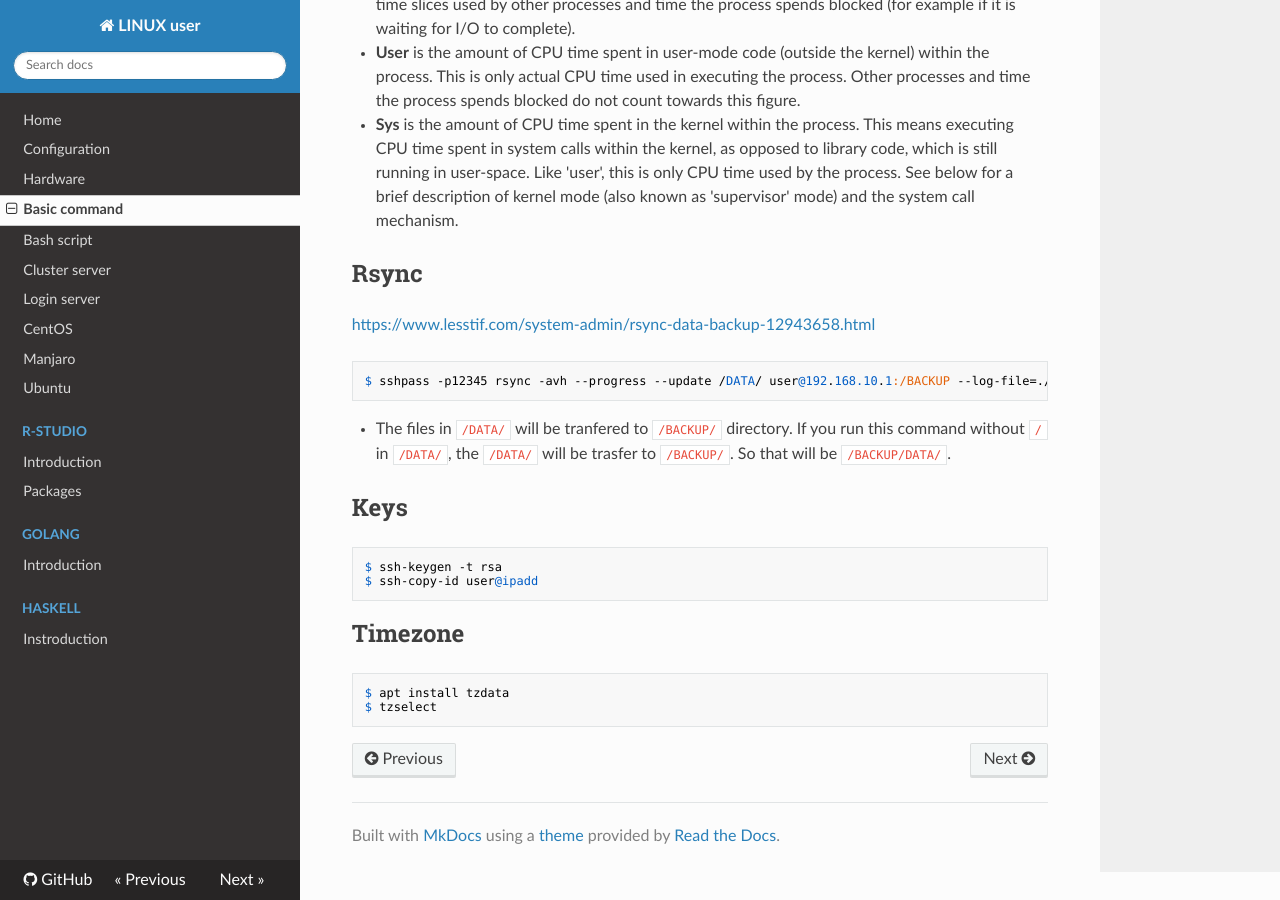
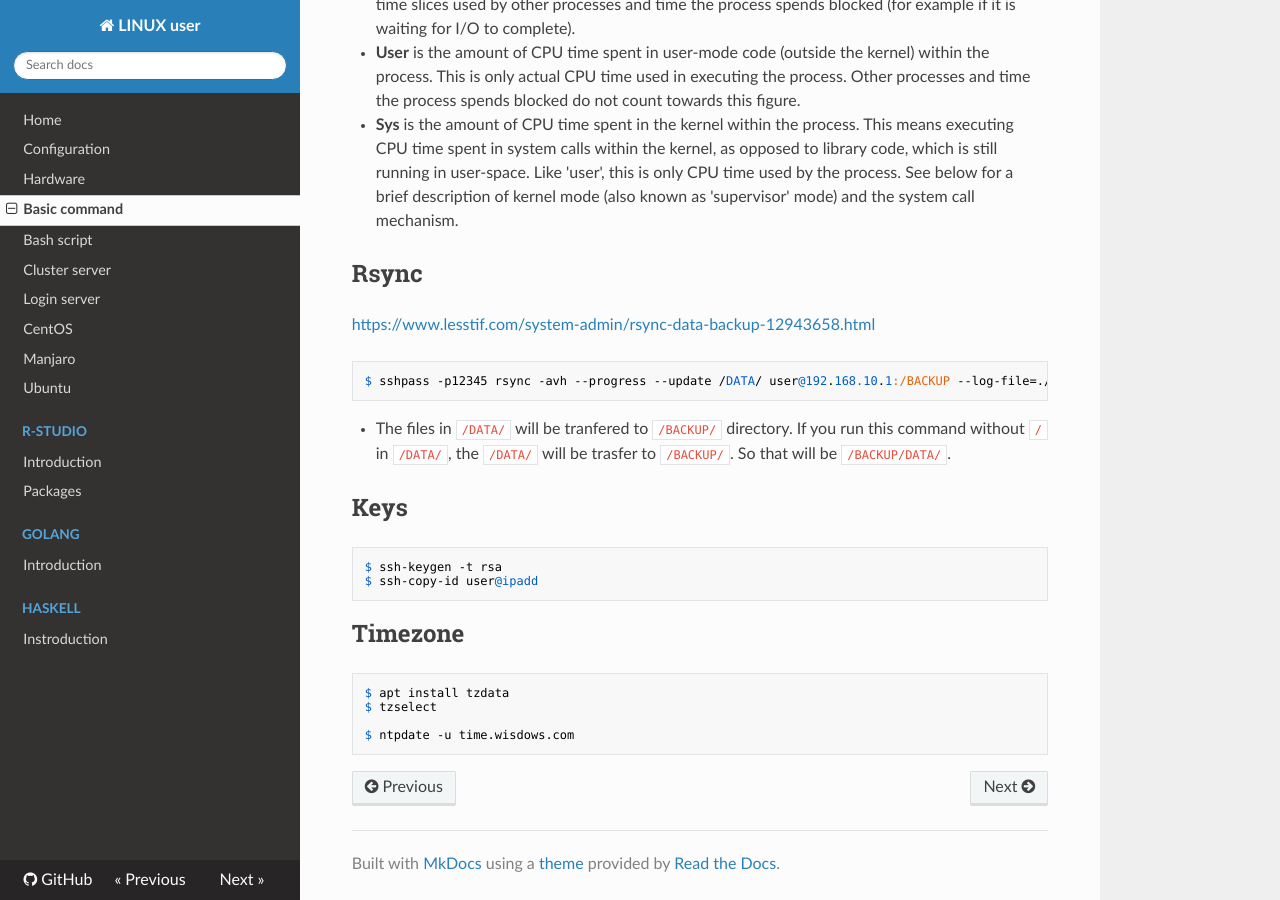
Before and after one commit to WonyoungCho/LINUX, an MkDocs documentation site: the page built from docs/basic_comm.md, in a window 1280 px wide and 900 px high, scrolled down 5729 px. Built offline with MkDocs 1.6.1, drawn with Linux system fonts in a browser that asks for light colours; nearby versions of some CDN libraries; old or Windows-style settings are respelled for this version of MkDocs.

Commit message:
Update basic_comm.md

````diff
--- a/docs/basic_comm.md
+++ b/docs/basic_comm.md
@@ -283,4 +283,6 @@ $ ssh-copy-id user@ipadd
 ```
 $ apt install tzdata
 $ tzselect
+
+$ ntpdate -u time.wisdows.com
 ```
````
